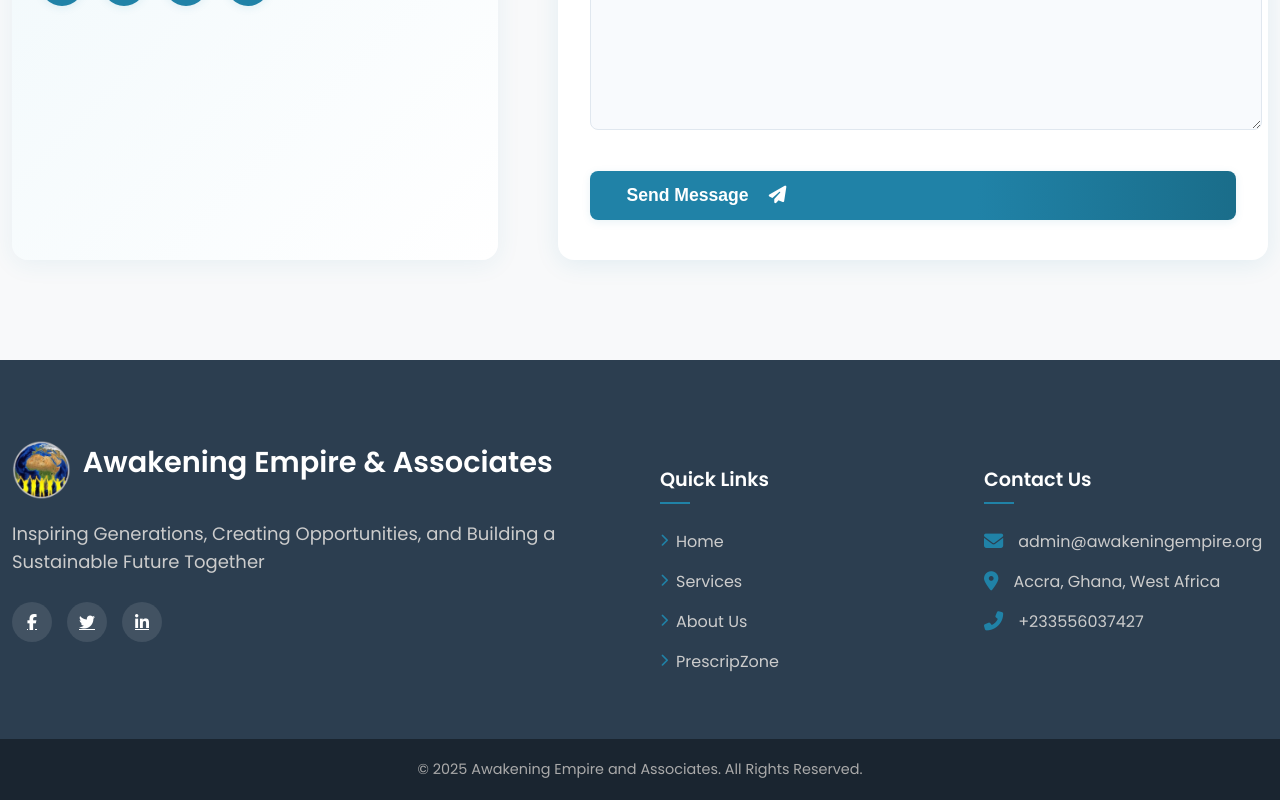
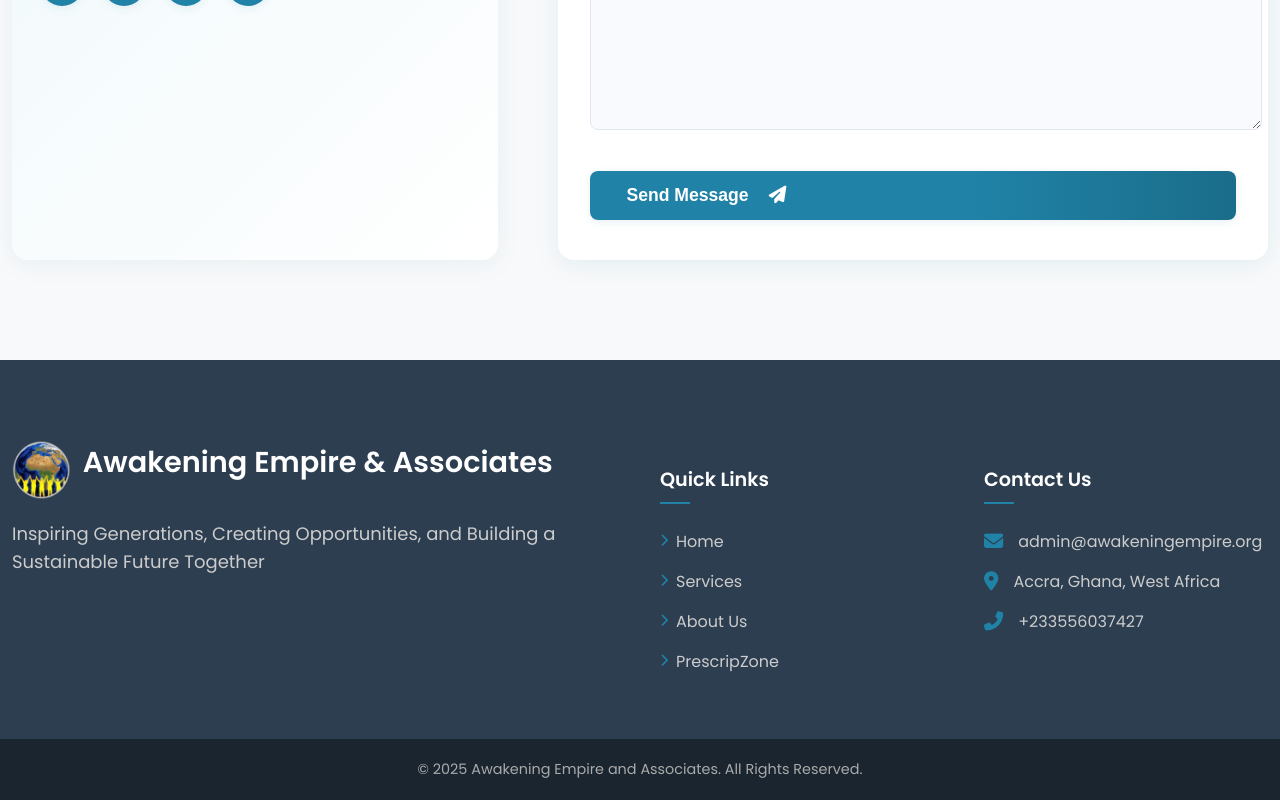
Before and after one commit to ikeoffiah/awkempire, a React (Create React App) app: page / in a window 1280 px wide. Shown: the part 8241-9041 px from the top of the page. Built offline with nearby package versions, Linux system fonts and the light colour scheme.

Commit message:
added item

```diff
--- a/src/components/Footer.js
+++ b/src/components/Footer.js
@@ -17,7 +17,7 @@
               <p className="footer-tagline">
                 Inspiring Generations, Creating Opportunities, and Building a Sustainable Future Together
               </p>
-              <div className="footer-social">
+              {/* <div className="footer-social">
                 <a target="_blank" rel="noreferrer" href="https://web.facebook.com/awakening.empire.group" aria-label="Facebook">
                   <i className="fab fa-facebook-f"></i>
                 </a>
@@ -27,7 +27,7 @@
                 <a target="_blank" rel="noreferrer" href="https://www.linkedin.com/company/awakening-empire-group/" aria-label="LinkedIn">
                   <i className="fab fa-linkedin-in"></i>
                 </a>
-              </div>
+              </div> */}
             </div>
 
             <div className="footer-links">
```
